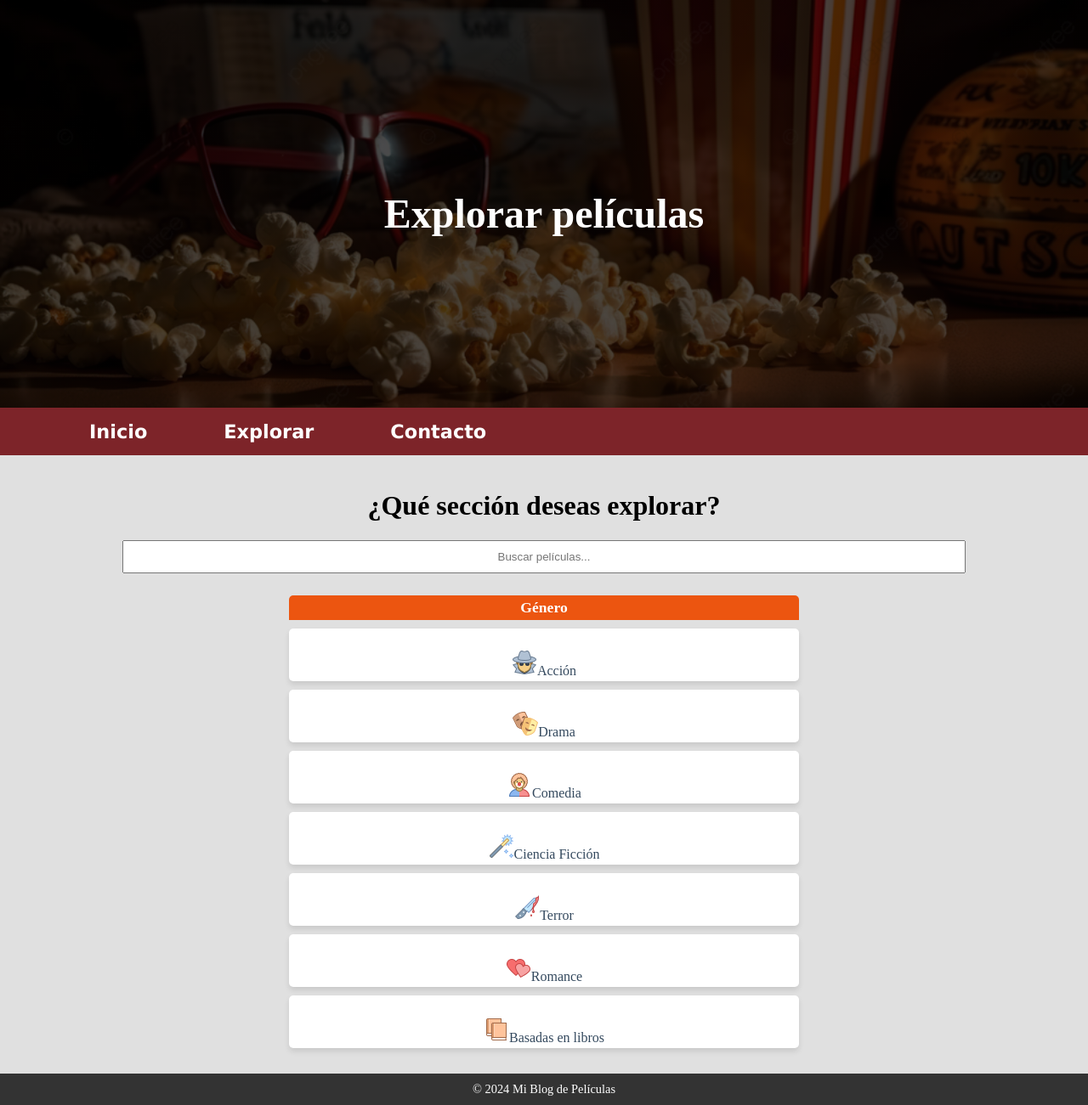
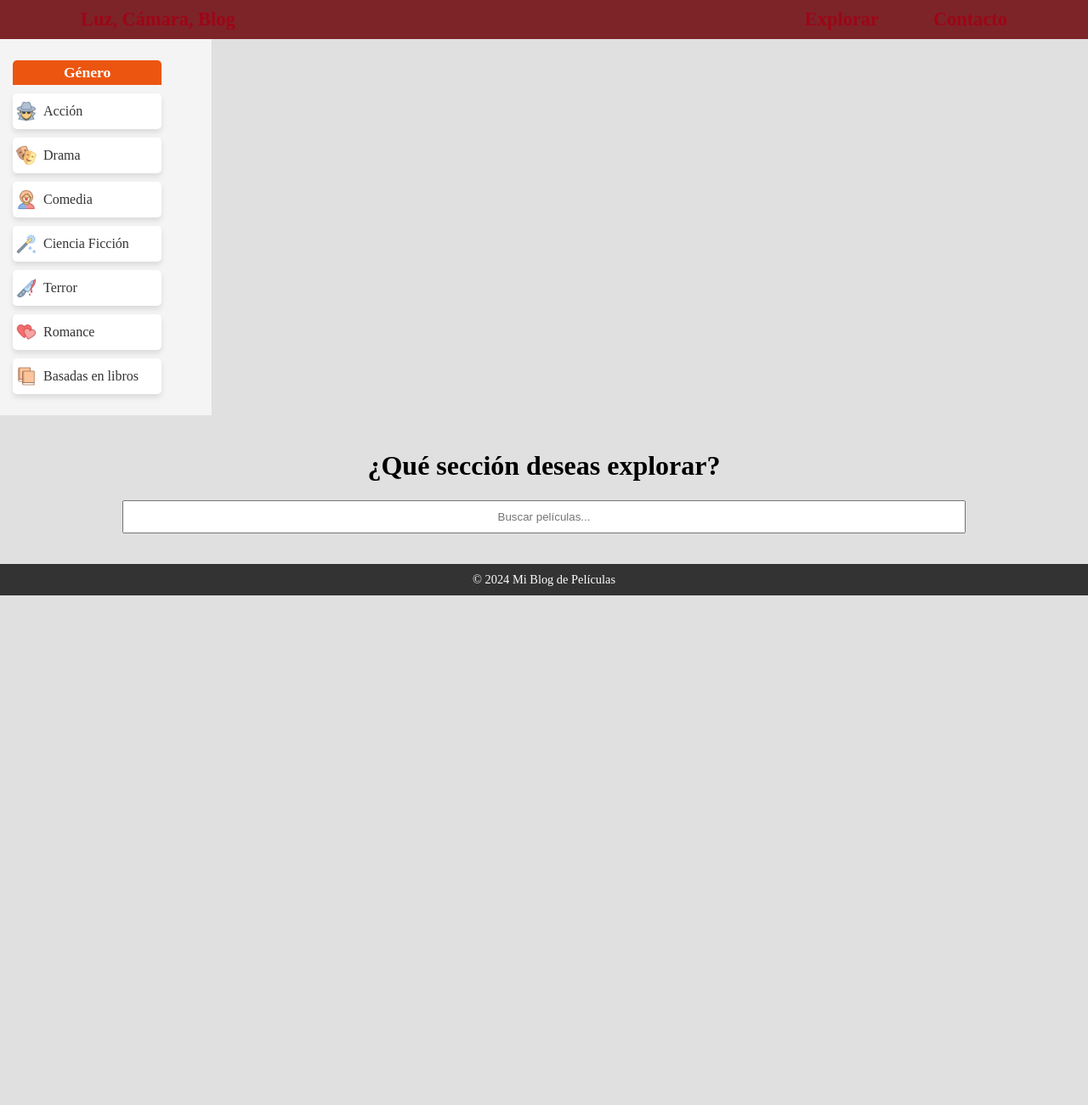
Before and after one commit to guadalupe-esteche/proyecto, a PHP site: page /paginas/explorar.php in a window 1280 px wide. Shown: the whole page at 85% size. After the commit the page ends 701 px from the top, so only its background shows below. Run offline with PHP 8.4, Linux system fonts and the light colour scheme; data that the repository does not hold is empty.

Commit message:
12 commit

```diff
--- a/estilos/estilos.css
+++ b/estilos/estilos.css
@@ -819,3 +819,54 @@ footer {
 footer p {
     margin: 0;
 }
+
+/* Estilos para el contenedor general */
+.contenedor {
+    display: flex;
+}
+
+/* Estilos para el menú lateral */
+.menu-lateral {
+    width: 250px; /* Ajusta el ancho según tus preferencias */
+    background-color: #f4f4f4;
+    padding: 15px;
+    border-right: 1px solid #ddd;
+}
+
+/* Estilos para la tabla en el menú lateral */
+.tabla-generos {
+    width: 100%;
+}
+
+.tabla-generos td a {
+    display: flex;
+    align-items: center;
+    padding: 5px 0;
+    text-decoration: none;
+    color: #333;
+}
+
+.tabla-generos img {
+    width: 24px;
+    height: 24px;
+    margin-right: 8px;
+}
+
+/* Estilos para el contenido principal */
+.pagina-peliculas {
+    flex: 1;
+    padding: 20px;
+    overflow-y: auto;
+}
+
+/* Ajustes adicionales para pantallas pequeñas */
+@media (max-width: 768px) {
+    .contenedor {
+        flex-direction: column;
+    }
+    .menu-lateral {
+        width: 100%;
+        border-right: none;
+        border-bottom: 1px solid #ddd;
+    }
+}
--- a/paginas/explorar.php
+++ b/paginas/explorar.php
@@ -14,28 +14,20 @@ include '../conexion/conexion.php'; // Conectar a la base de datos
 </head>
 
 <body>
-    <header class="header-explorar">
-        <h1>Explorar películas</h1>
-    </header>
-    <nav>
-        <ul class="menu-horizontal">
-            <li>
-                <a href="../index.php">Inicio</a>
-            </li>
-            <li>
+    <nav class="nav-explorar">
+        <div class="nav-container">
+            <div class="nav-left">
+                <a href="../index.php">Luz, Cámara, Blog</a>
+            </div>
+            <div class="nav-right">
                 <a href="explorar.php">Explorar</a>
-            </li>
-            <li>
                 <a href="contacto.php">Contacto</a>
-            </li>
-        </ul>
+            </div>
+        </div>
     </nav>
 
-    <main class="pagina-peliculas">
-        <h1>¿Qué sección deseas explorar?</h1>
-        <input type="text" id="buscar" placeholder="Buscar películas..." onkeyup="filtrarPeliculas()"
-            onkeydown="detenerEnter(event)">
-        <p id="mensaje-no-encontrado">No se encontró ninguna película con ese nombre</p>
+    <div class="contenedor-explorar">
+        <aside class="menu-lateral">
         <table class="tabla-generos">
                 <thead>
                     <tr>
@@ -89,6 +81,12 @@ include '../conexion/conexion.php'; // Conectar a la base de datos
                     </tr>
                 </tbody>
             </table>
+        </aside>
+        <main class="pagina-peliculas">
+            <h1>¿Qué sección deseas explorar?</h1>
+            <input type="text" id="buscar" placeholder="Buscar películas..." onkeyup="filtrarPeliculas()"
+                onkeydown="detenerEnter(event)">
+            <p id="mensaje-no-encontrado">No se encontró ninguna película con ese nombre</p>
             <?php
 
             $conexion = conectar();
@@ -130,6 +128,7 @@ include '../conexion/conexion.php'; // Conectar a la base de datos
 
             ?>
         </main>
+    </div>
     <footer>
         <p>&copy; 2024 Mi Blog de Películas</p>
     </footer>
```
Lines whose indentation alone changed are shown as unchanged.
